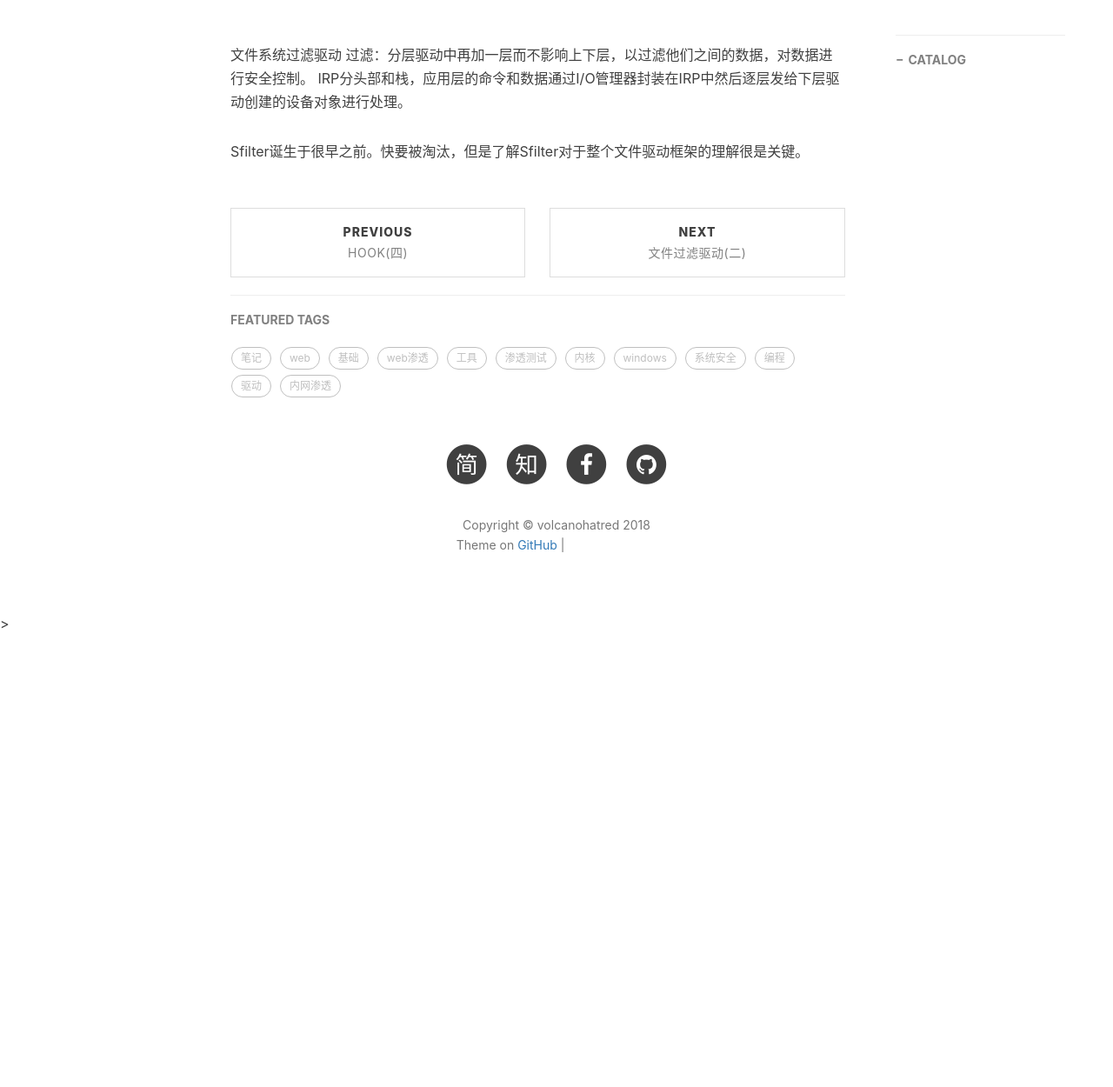
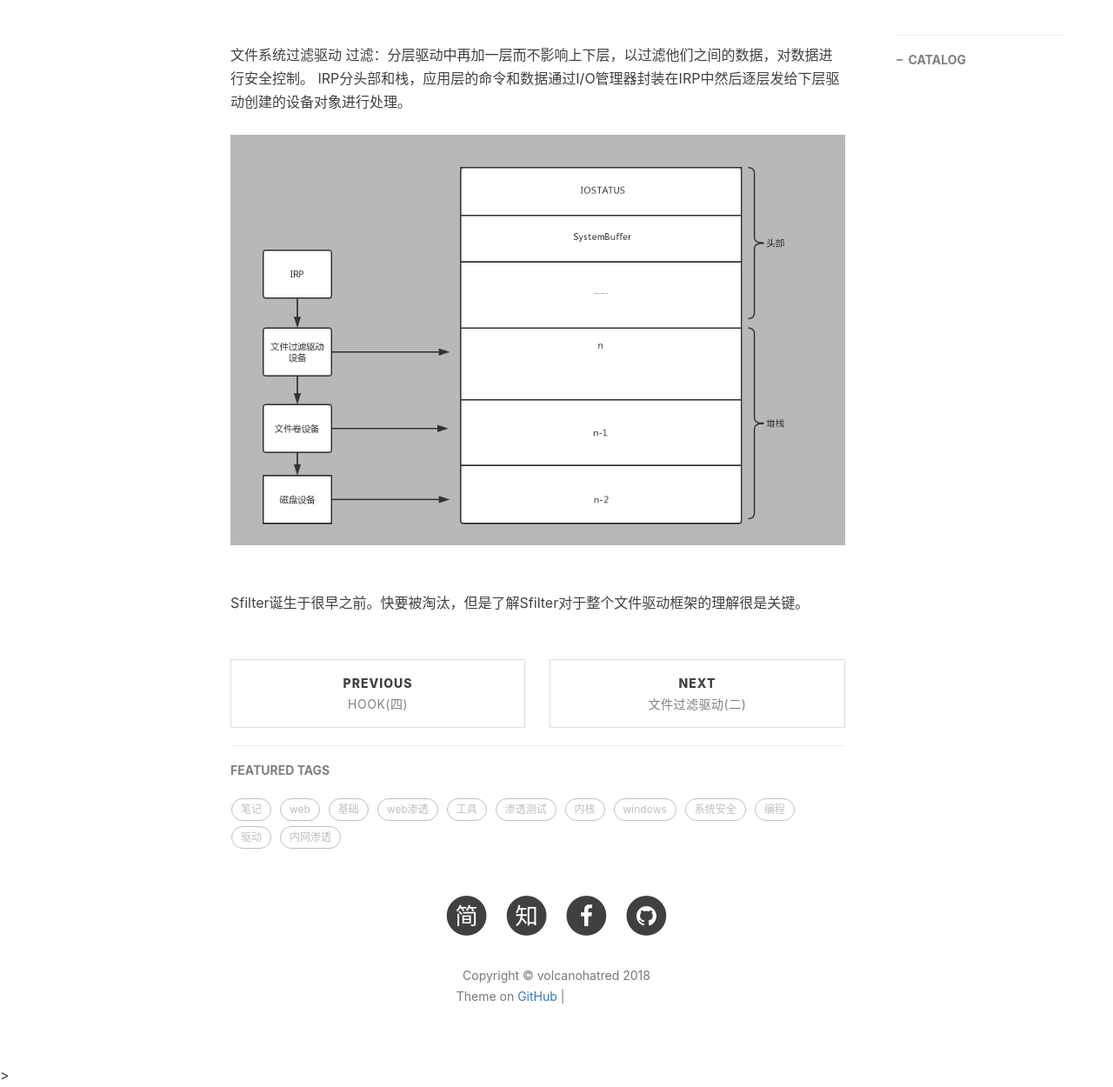
Before and after one commit to volcanohatred/volcanohatred.github.io, a Jekyll site: the page built from _posts/2018-10-01-文件过滤驱动1.md, in a window 1280 px wide. Shown: the part 523-1773 px from the top of the page at 87% size. Built offline with Jekyll 4.4.1, drawn with Linux system fonts in a browser that asks for light colours; nearby versions of some CDN libraries; comment, search, counter and statistics services are not loaded; before the commit the page ends 1254 px from its top, so only the background shows below that; grey boxes are pictures that could not be loaded.

Commit message:
Update 2018-10-01-文件过滤驱动1.md

```diff
--- a/_posts/2018-10-01-文件过滤驱动1.md
+++ b/_posts/2018-10-01-文件过滤驱动1.md
@@ -15,5 +15,5 @@ tags:
 文件系统过滤驱动
 过滤：分层驱动中再加一层而不影响上下层，以过滤他们之间的数据，对数据进行安全控制。
 IRP分头部和栈，应用层的命令和数据通过I/O管理器封装在IRP中然后逐层发给下层驱动创建的设备对象进行处理。
-
+![文件过滤](https://raw.githubusercontent.com/volcanohatred/volcanohatred.github.io/master/img/articles/文件过滤驱动/1/图片1.png)
 Sfilter诞生于很早之前。快要被淘汰，但是了解Sfilter对于整个文件驱动框架的理解很是关键。
```
